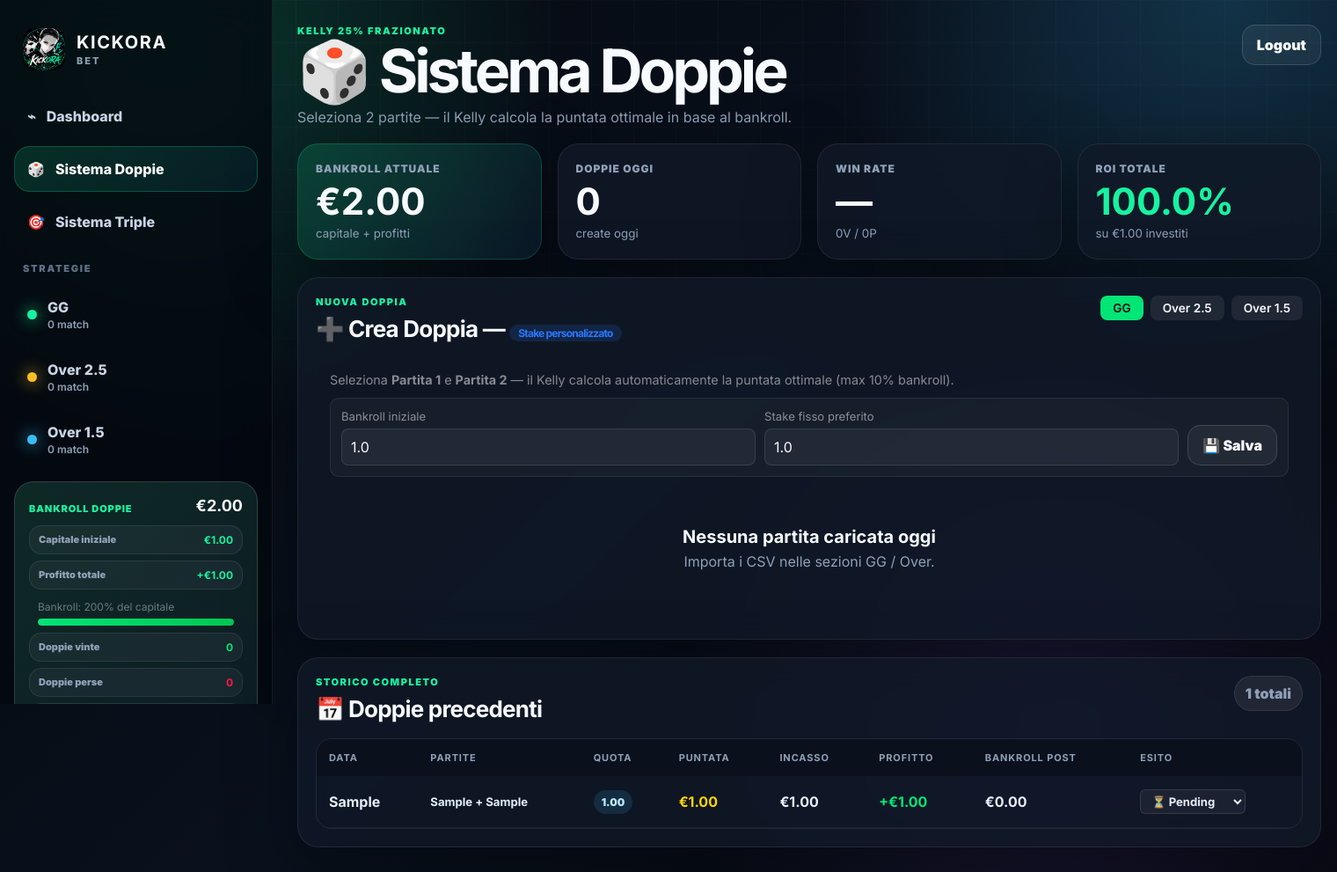
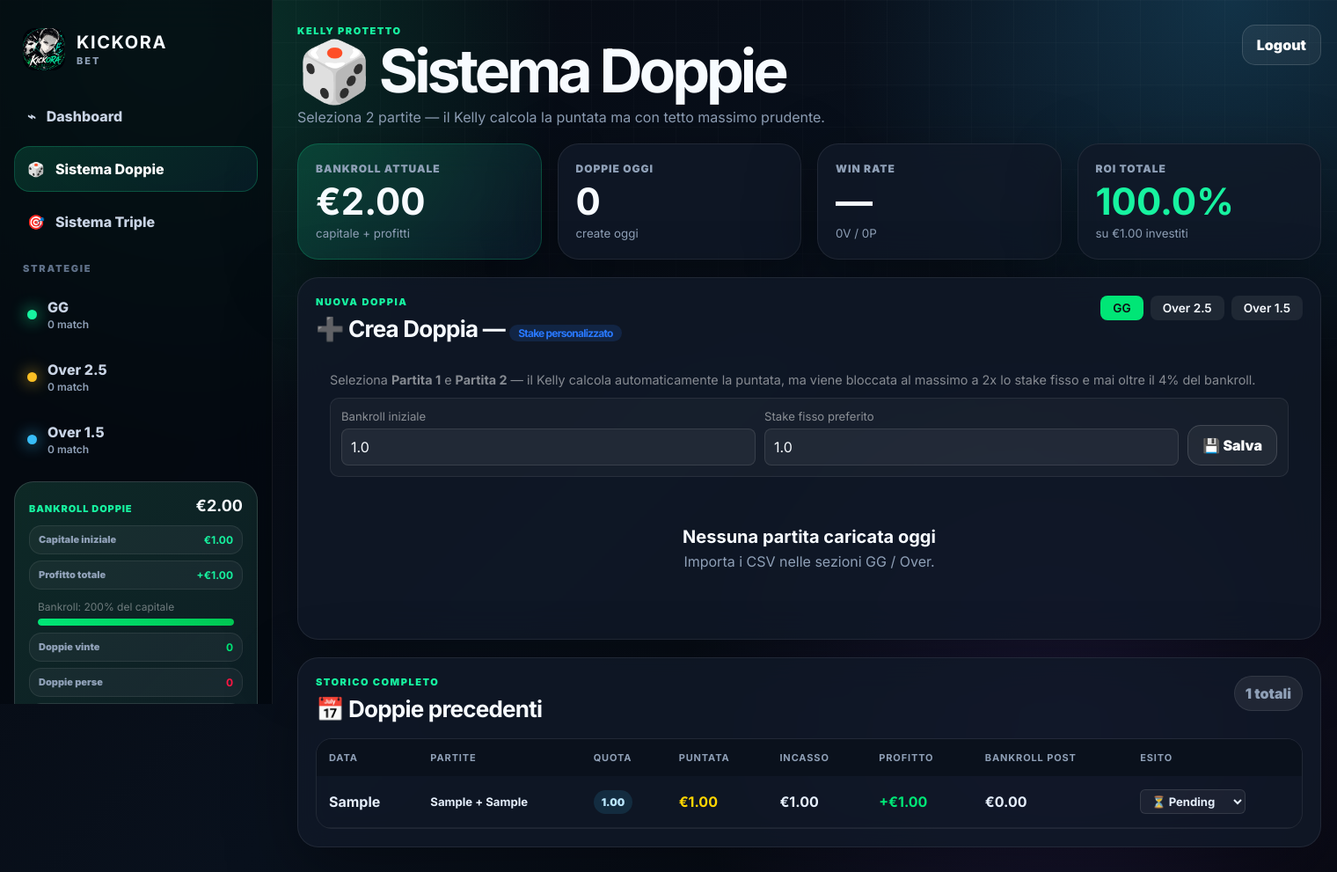
Before and after one commit to diablo130219/CGMBET, a Flask app: page /doppie in a window 1520 px wide. Shown: the whole page at 88% size. Run offline with Flask 3, Linux system fonts and the light colour scheme; the visitor is signed in with stand-in values (Sample User, id 1); tables that the repository leaves empty hold one stand-in row (values such as "Sample post").

Commit message:
Add files via upload

```diff
--- a/app.py
+++ b/app.py
@@ -1150,32 +1150,51 @@ def sistema():
 @login_required
 def sistema_esito(match_id):
     esito = request.form.get("esito", "pending")
+    if esito not in ["vinta", "persa", "pending"]:
+        esito = "pending"
+
     data = date.today().isoformat()
     strategy = request.form.get("strategy", "Over 2.5")
     budget = parse_float(request.form.get("budget", "10"))
 
     conn = get_db()
+    try:
+        # Recupera dati partita in modo sicuro
+        m = conn.execute("SELECT * FROM matches WHERE id=?", (match_id,)).fetchone()
+        if not m:
+            flash("⚠️ Partita non trovata: ricarica il CSV o torna alla pagina sistemi.", "error")
+            return redirect(url_for("sistema", strategy=strategy, budget=budget))
 
-    # Recupera dati partita
-    m = conn.execute("SELECT * FROM matches WHERE id=?", (match_id,)).fetchone()
-    if m:
-        existing = conn.execute(
-            "SELECT id FROM sistema_risultati WHERE data=? AND match_id=?",
-            (data, match_id)
-        ).fetchone()
-        if existing:
-            conn.execute(
-                "UPDATE sistema_risultati SET esito=?, strategy=?, home_team=?, away_team=?, odd=? WHERE id=?",
-                (esito, strategy, m["home_team"], m["away_team"], m["odd"], existing["id"])
-            )
-        else:
-            conn.execute("""
-                INSERT INTO sistema_risultati (data, strategy, match_id, home_team, away_team, odd, esito, flex)
-                VALUES (?,?,?,?,?,?,?,0)
-            """, (data, strategy, match_id, m["home_team"], m["away_team"], m["odd"], esito))
+        # Usa una logica update-first: evita errori di pagina su vincoli UNIQUE
+        updated = conn.execute("""
+            UPDATE sistema_risultati
+            SET esito=?, strategy=?, home_team=?, away_team=?, odd=?
+            WHERE data=? AND match_id=?
+        """, (esito, strategy, m["home_team"], m["away_team"], m["odd"], data, match_id)).rowcount
+
+        if updated == 0:
+            try:
+                conn.execute("""
+                    INSERT INTO sistema_risultati
+                    (data, strategy, match_id, home_team, away_team, odd, esito, flex)
+                    VALUES (?,?,?,?,?,?,?,0)
+                """, (data, strategy, match_id, m["home_team"], m["away_team"], m["odd"], esito))
+            except Exception:
+                # Se il database vecchio ha un vincolo diverso, riprova aggiornando per match_id.
+                conn.execute("""
+                    UPDATE sistema_risultati
+                    SET esito=?, strategy=?, home_team=?, away_team=?, odd=?
+                    WHERE match_id=?
+                """, (esito, strategy, m["home_team"], m["away_team"], m["odd"], match_id))
+
         conn.commit()
+        flash("✅ Esito sistema aggiornato.", "success")
+    except Exception as e:
+        conn.rollback()
+        flash(f"⚠️ Non sono riuscito ad aggiornare l'esito: {e}", "error")
+    finally:
+        conn.close()
 
-    conn.close()
     return redirect(url_for("sistema", strategy=strategy, budget=budget))
 
 
@@ -1351,11 +1370,16 @@ def doppie_aggiungi():
         puntata = calcola_kelly(prob_doppia, quota_doppia, bankroll, fraction=kelly_fraction)
         stake_mode = "kelly"
 
-    # Minimo €1, massimo 10% bankroll se il bankroll è impostato
+    # Protezione stake: il Kelly non deve mai “sparare” puntate troppo alte.
+    # Regola pratica: minimo €1, massimo 2x lo stake fisso preferito.
+    # Se lo stake fisso non è impostato, usa un tetto prudente di €4.
+    _, importo_fisso = get_bankroll(conn)
+    max_stake = round((importo_fisso * 2), 2) if importo_fisso and importo_fisso > 0 else 4.0
     if bankroll > 0:
-        puntata = max(1.0, min(puntata, bankroll * 0.10))
-    else:
-        puntata = max(1.0, puntata)
+        # ulteriore sicurezza: mai oltre il 4% del bankroll
+        max_stake = min(max_stake, round(bankroll * 0.04, 2))
+
+    puntata = max(1.0, min(puntata, max_stake))
     puntata = round(puntata, 2)
 
     conn.execute("""
--- a/templates/doppie.html
+++ b/templates/doppie.html
@@ -86,7 +86,7 @@
         <div><span>ROI</span>
           <strong class="{{ 'roi-pos' if roi_doppie > 0 else 'roi-neg' }}">{{ roi_doppie }}%</strong>
         </div>
-        <div><span>Kelly usato</span><strong style="color:#2979ff;">25%</strong></div>
+        <div><span>Kelly protetto</span><strong style="color:#2979ff;">max 2x stake</strong></div>
       </div>
 
       {# Doppie di oggi nella sidebar #}
@@ -127,9 +127,9 @@
   <main class="content">
     <header class="topbar">
       <div>
-        <span class="eyebrow">Kelly 25% frazionato</span>
+        <span class="eyebrow">Kelly protetto</span>
         <h1>🎲 Sistema Doppie</h1>
-        <p>Seleziona 2 partite — il Kelly calcola la puntata ottimale in base al bankroll.</p>
+        <p>Seleziona 2 partite — il Kelly calcola la puntata ma con tetto massimo prudente.</p>
       </div>
       <a href="{{ url_for('logout') }}" class="ghost-btn">Logout</a>
     </header>
@@ -190,7 +190,7 @@
 
       <div style="padding:16px;">
         <p style="font-size:.9rem;color:rgba(255,255,255,.5);margin-bottom:12px;">
-          Seleziona <strong>Partita 1</strong> e <strong>Partita 2</strong> — il Kelly calcola automaticamente la puntata ottimale (max 10% bankroll).
+          Seleziona <strong>Partita 1</strong> e <strong>Partita 2</strong> — il Kelly calcola automaticamente la puntata, ma viene bloccata al massimo a 2x lo stake fisso e mai oltre il 4% del bankroll.
         </p>
 
         <form action="{{ url_for('salva_bankroll') }}" method="POST" style="display:grid;grid-template-columns:repeat(2,minmax(160px,1fr)) auto;gap:10px;align-items:end;margin-bottom:14px;background:rgba(255,255,255,.035);border:1px solid rgba(255,255,255,.08);border-radius:10px;padding:12px;">
```
